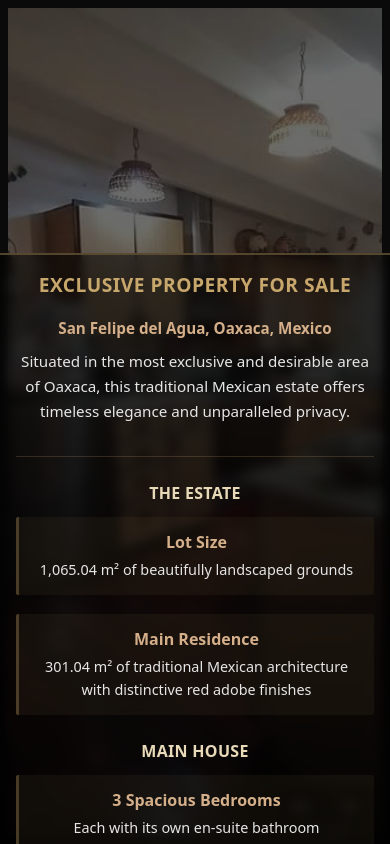
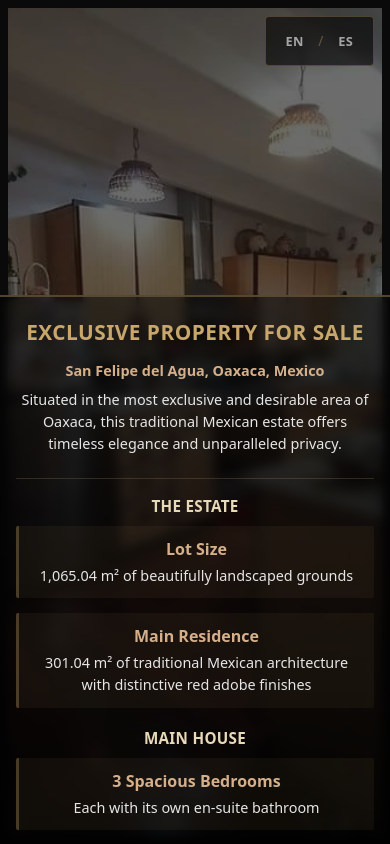
Before and after one commit to Insomnium-Eye/oaxacahouse, a React (Vite) app: page / in a window 390 px wide. Built offline with nearby package versions, Linux system fonts and the light colour scheme.

Commit message:
Mobile CSS optimizations for gallery, overlay, and language switcher

```diff
--- a/src/App.css
+++ b/src/App.css
@@ -279,11 +279,86 @@ header, .header, nav, footer, .footer, .site-header, .site-footer {
 }
 
 @media (max-width: 600px) {
-  .property-description { max-height: 70vh; }
-  .property-description .desc-inner { padding: 1rem; }
-  .property-description h2 { font-size: 1.2rem; }
-  .property-description h3 { font-size: 1rem; }
-  .property-description .columns { gap: 1rem; }
+  .property-description {
+    max-height: 65vh;
+    padding: 0;
+  }
+
+  .property-description .desc-inner {
+    padding: 1.2rem 1rem;
+  }
+
+  .property-description h2 {
+    font-size: 1.3rem;
+    margin-bottom: 0.75rem;
+  }
+
+  .property-description h3 {
+    font-size: 0.95rem;
+    margin: 1.2rem 0 0.5rem 0;
+  }
+
+  .property-description p {
+    font-size: 0.9rem;
+    line-height: 1.55;
+    margin: 0.4rem 0;
+  }
+
+  .property-description .columns {
+    grid-template-columns: 1fr;
+    gap: 0.8rem;
+  }
+
+  .property-description .feature-item {
+    padding: 0.7rem 0.85rem;
+    gap: 0.2rem;
+  }
+
+  .property-description .feature-list {
+    gap: 0.9rem;
+  }
+
+  .property-description .location {
+    margin-bottom: 1rem;
+    padding-bottom: 1rem;
+  }
+
+  .property-description .note {
+    margin-top: 1.2rem;
+    padding-top: 1rem;
+  }
+
+  .gallery-modal-button {
+    margin-top: 1.2rem;
+    padding: 0.85rem 1.8rem;
+    font-size: 0.95rem;
+    width: 100%;
+    box-sizing: border-box;
+  }
+}
+
+@media (max-width: 380px) {
+  .property-description .desc-inner {
+    padding: 1rem 0.8rem;
+  }
+
+  .property-description h2 {
+    font-size: 1.1rem;
+    margin-bottom: 0.6rem;
+  }
+
+  .property-description h3 {
+    font-size: 0.9rem;
+  }
+
+  .property-description p {
+    font-size: 0.85rem;
+  }
+
+  .gallery-modal-button {
+    padding: 0.75rem 1.5rem;
+    font-size: 0.9rem;
+  }
 }
 
 /* Gallery Modal Styles */
@@ -444,53 +519,121 @@ header, .header, nav, footer, .footer, .site-header, .site-footer {
 
 @media (max-width: 768px) {
   .gallery-modal {
-    padding: 1rem;
+    padding: 0.75rem;
   }
 
   .gallery-modal-viewer {
-    max-height: 60vh;
-    margin-bottom: 1.5rem;
+    max-height: 55vh;
+    margin-bottom: 1rem;
   }
 
   .gallery-modal-image {
-    max-height: 60vh;
+    max-height: 55vh;
+    border-radius: 2px;
   }
 
   .gallery-modal-nav {
-    width: 40px;
-    height: 40px;
+    width: 48px;
+    height: 48px;
+    font-size: 1.8rem;
+    background: rgba(0, 0, 0, 0.7);
+  }
+
+  .gallery-modal-nav:active {
+    background: rgba(200, 167, 108, 0.8);
+  }
+
+  .gallery-modal-nav-prev {
+    left: 0.25rem;
+  }
+
+  .gallery-modal-nav-next {
+    right: 0.25rem;
+  }
+
+  .gallery-modal-close {
+    width: 44px;
+    height: 44px;
+    font-size: 1.5rem;
+    top: 1rem;
+    right: 1rem;
+    background: rgba(0, 0, 0, 0.7);
+  }
+
+  .gallery-modal-counter {
+    bottom: 8px;
+    right: 8px;
+    font-size: 0.85rem;
+  }
+
+  .gallery-modal-thumbnails {
+    grid-template-columns: repeat(auto-fit, minmax(65px, 1fr));
+    gap: 0.4rem;
+    max-height: 100px;
+    padding: 0.75rem 0;
+  }
+
+  .gallery-modal-thumb {
+    width: 65px;
+    height: 65px;
+    border-width: 2px;
+  }
+}
+
+@media (max-width: 480px) {
+  .gallery-modal {
+    padding: 0.5rem;
+    justify-content: flex-end;
+  }
+
+  .gallery-modal-viewer {
+    max-height: 50vh;
+    margin-bottom: 0.75rem;
+  }
+
+  .gallery-modal-image {
+    max-height: 50vh;
+  }
+
+  .gallery-modal-nav {
+    width: 44px;
+    height: 44px;
     font-size: 1.5rem;
   }
 
   .gallery-modal-nav-prev {
-    left: 0.5rem;
+    left: 0;
   }
 
   .gallery-modal-nav-next {
-    right: 0.5rem;
+    right: 0;
   }
 
   .gallery-modal-close {
-    width: 36px;
-    height: 36px;
-    font-size: 1.2rem;
+    width: 40px;
+    height: 40px;
+    font-size: 1.3rem;
+    top: 0.75rem;
+    right: 0.75rem;
   }
 
   .gallery-modal-thumbnails {
-    grid-template-columns: repeat(auto-fit, minmax(70px, 1fr));
-    gap: 0.5rem;
+    grid-template-columns: repeat(auto-fit, minmax(55px, 1fr));
+    gap: 0.3rem;
+    max-height: 90px;
+    padding: 0.5rem 0;
   }
 
   .gallery-modal-thumb {
-    width: 70px;
-    height: 70px;
+    width: 55px;
+    height: 55px;
   }
 }
 
 /* Language Switcher */
 .language-switcher {
   position: fixed;
-  bottom: 1.5rem;
+  top: 1.5rem;
   right: 1.5rem;
   display: flex;
   align-items: center;
@@ -534,13 +677,39 @@ header, .header, nav, footer, .footer, .site-header, .site-footer {
 
 @media (max-width: 600px) {
   .language-switcher {
-    bottom: 1rem;
+    top: 1rem;
     right: 1rem;
-    padding: 0.5rem 0.6rem;
+    padding: 0.6rem 0.7rem;
+    gap: 0.4rem;
+  }
+
+  .lang-btn {
+    font-size: 0.8rem;
+    padding: 0.35rem 0.5rem;
+    min-width: 32px;
+    text-align: center;
+    border-radius: 3px;
+  }
+
+  .lang-btn:active {
+    background: rgba(200, 167, 108, 0.2);
+  }
+}
+
+@media (max-width: 380px) {
+  .language-switcher {
+    top: 0.85rem;
+    right: 0.85rem;
+    padding: 0.5rem 0.55rem;
+    gap: 0.35rem;
   }
 
   .lang-btn {
     font-size: 0.75rem;
-    padding: 0.25rem 0.4rem;
+    padding: 0.3rem 0.45rem;
+  }
+
+  .lang-separator {
+    font-size: 0.75rem;
   }
 }
```
